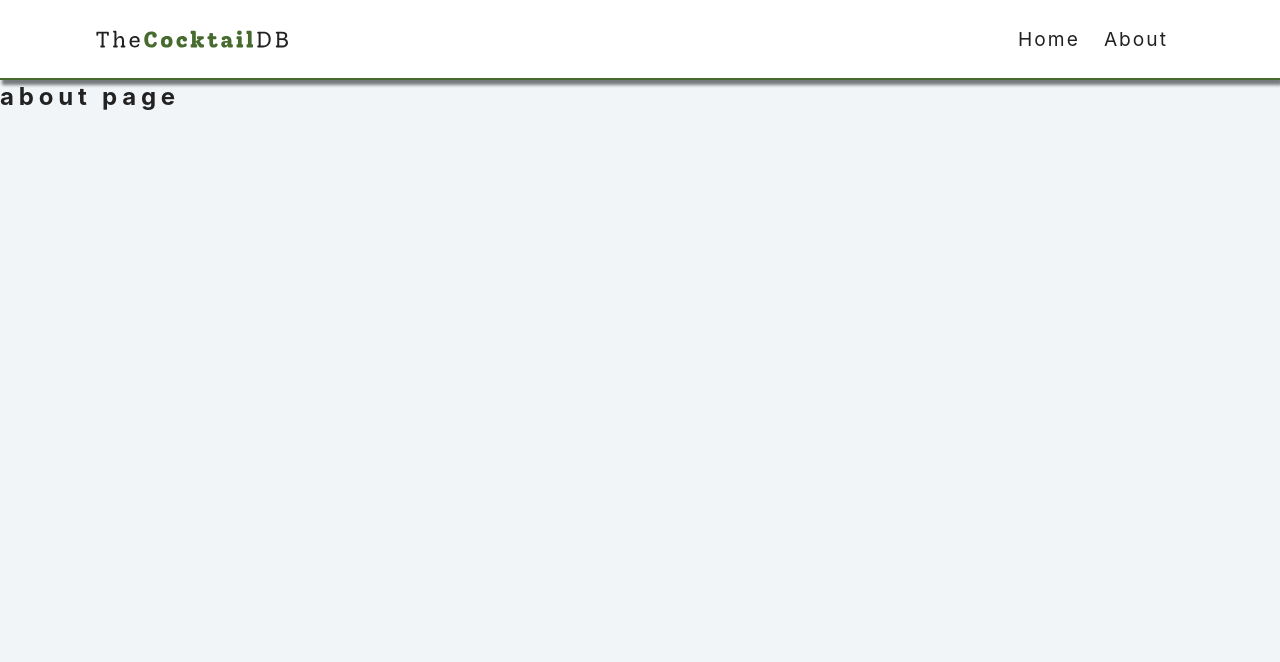
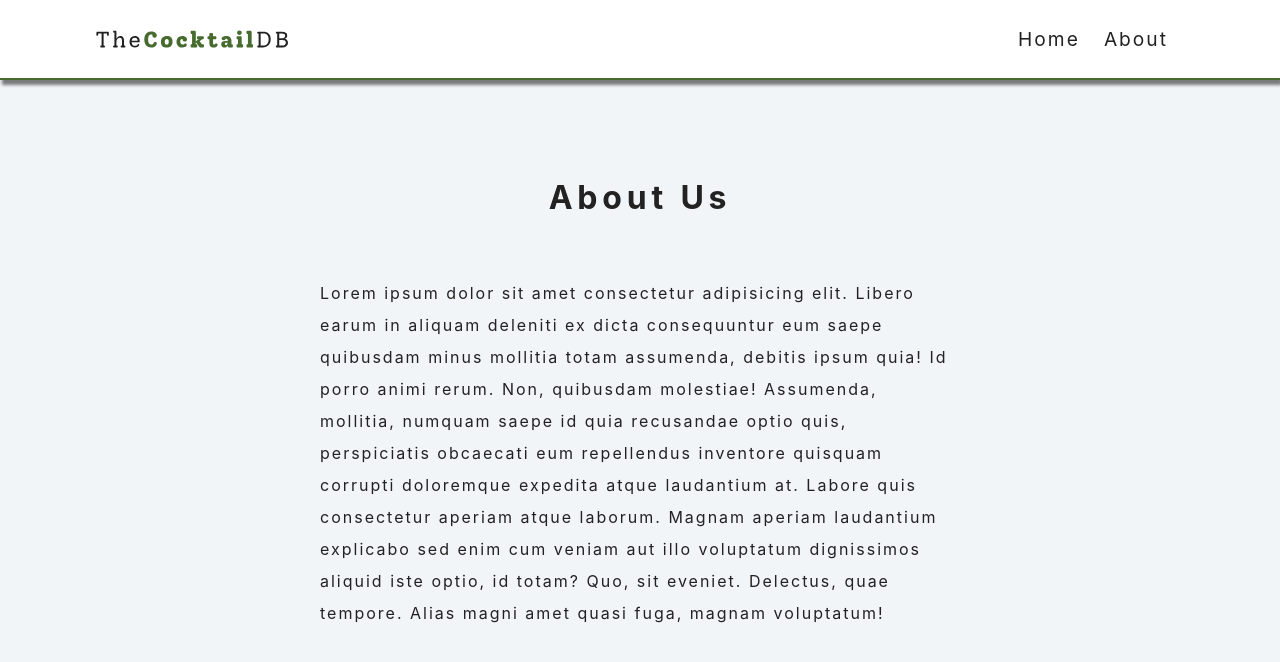
Before and after one commit to xxxmarxxx/cocktails, a React (Create React App) app: page /about in a window 1280 px wide. Shown: the top 662 px of the page. Built offline with nearby package versions, Linux system fonts and the light colour scheme.

Commit message:
add section and text

```diff
--- a/src/pages/About.js
+++ b/src/pages/About.js
@@ -2,9 +2,12 @@ import React from 'react'
 
 const About = () => {
   return (
-    <div>
-      <h2>about page</h2>
-    </div>
+    <section className="section about-section">
+      <h1 className="section-title">about us</h1>
+      <p>Lorem ipsum dolor sit amet consectetur adipisicing elit. Libero earum in aliquam deleniti ex dicta consequuntur eum saepe quibusdam minus mollitia totam assumenda, debitis ipsum quia! Id porro animi rerum.
+      Non, quibusdam molestiae! Assumenda, mollitia, numquam saepe id quia recusandae optio quis, perspiciatis obcaecati eum repellendus inventore quisquam corrupti doloremque expedita atque laudantium at. Labore quis consectetur aperiam atque laborum.
+      Magnam aperiam laudantium explicabo sed enim cum veniam aut illo voluptatum dignissimos aliquid iste optio, id totam? Quo, sit eveniet. Delectus, quae tempore. Alias magni amet quasi fuga, magnam voluptatum!</p>
+    </section>
   )
 }
 
```
